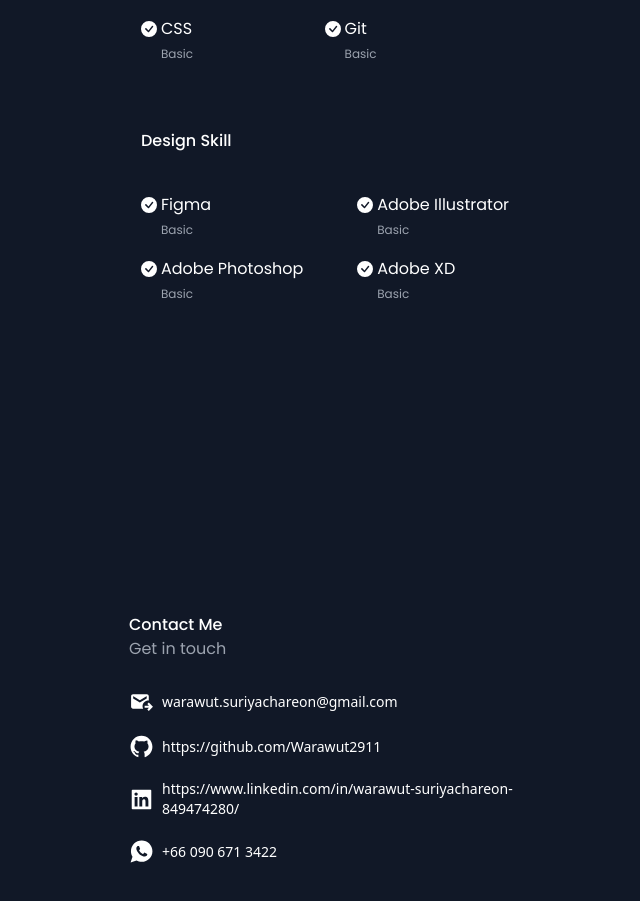
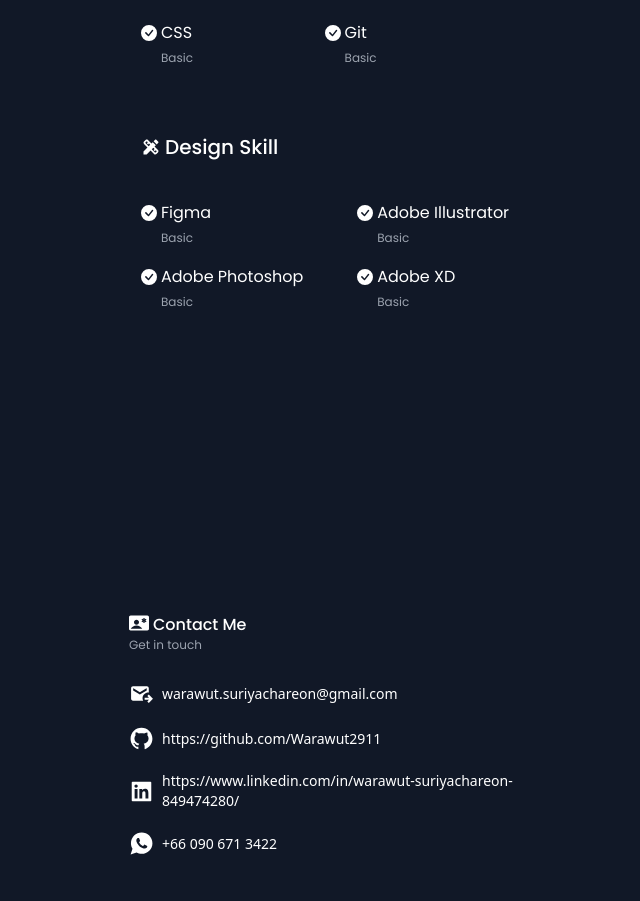
Before and after one commit to Warawut2911/Personal-Portfolio, a React (Create React App) app: page / in a window 1280 px wide. Shown: the part 2682-3583 px from the top of the page, without its empty margins (591-1231 px from the left). Built offline with nearby package versions, Linux system fonts and the light colour scheme.

Commit message:
fix responsive

```diff
--- a/src/App.js
+++ b/src/App.js
@@ -3,7 +3,7 @@
 
 function App() {
   return (
-    <div className="max-w-screen-2xl w-full">
+    <div className="max-w-screen-2xl ">
       <Navbar />
     </div>
   );
--- a/src/components/about/About.js
+++ b/src/components/about/About.js
@@ -20,7 +20,7 @@
 
   return (
     <section id="about" className="">
-      <div className="font-bodyFont h-full xl:h-[800px]">
+      <div className="font-bodyFont  h-[800px]">
         <p className="text-md leading-relaxed text-gray-400">
           I aspire to become a{" "}
           <span className="text-white no-underline hover:underline decoration-[#ff014f] underline-offset-[6px]">
--- a/src/components/contact/Contact.js
+++ b/src/components/contact/Contact.js
@@ -1,40 +1,75 @@
 import React from "react";
-import { MdOutgoingMail } from "react-icons/md";
+import { MdOutgoingMail, MdContactEmergency } from "react-icons/md";
 import { IoLogoWhatsapp } from "react-icons/io";
 import { AiFillGithub, AiFillLinkedin } from "react-icons/ai";
 
 const Contact = () => {
   return (
     <section id="contact" className="">
-      <div className="text-white h-full xl:h-[600px] ">
-        <p className="font-bodyFont  font-medium">Contact Me</p>
-        <p className="font-bodyFont text-gray-400">Get in touch</p>
+      <div className=" h-full xl:h-[800px]">
+        <p className="font-bodyFont  font-medium flex text-white gap-1">
+          <p className="text-white text-xl">
+            <MdContactEmergency />
+          </p>
+          Contact Me
+        </p>
+        <p className="font-bodyFont text-gray-400 text-xs">Get in touch</p>
         <div className="py-7 text-sm flex flex-row xl:flex-col gap-2 ">
           <div className="flex items-center gap-2 group hover:text-designColor mb-3">
-            <p>
+            <a href="mailto:warawut.suriyachareon@gmail.com">
               <MdOutgoingMail size={25} />
-            </p>
-            <p className="hidden xl:block">warawut.suriyachareon@gmail.com</p>
+            </a>
+            <a
+              className="hidden xl:block"
+              href="mailto:warawut.suriyachareon@gmail.com"
+            >
+              warawut.suriyachareon@gmail.com
+            </a>
           </div>
           <div className="flex items-center gap-2 group hover:text-designColor mb-3">
-            <p>
+            <a
+              href="https://github.com/Warawut2911"
+              target="_blank"
+              rel="noopener noreferrer"
+            >
               <AiFillGithub size={25} />
-            </p>
-            <p className="hidden xl:block">https://github.com/Warawut2911</p>
+            </a>
+            <a
+              href="https://github.com/Warawut2911"
+              target="_blank"
+              rel="noopener noreferrer"
+              className="hidden xl:block"
+            >
+              https://github.com/Warawut2911
+            </a>
           </div>
           <div className="flex items-center gap-2 group hover:text-designColor mb-3">
-            <p>
+            <a
+              href="https://www.linkedin.com/in/warawut-suriyachareon-849474280/"
+              target="_blank"
+              rel="noopener noreferrer"
+            >
               <AiFillLinkedin size={25} />
-            </p>
-            <p className="hidden xl:block">
+            </a>
+            <a
+              className="hidden xl:block"
+              href="https://www.linkedin.com/in/warawut-suriyachareon-849474280/"
+              target="_blank"
+              rel="noopener noreferrer"
+            >
               https://www.linkedin.com/in/warawut-suriyachareon-849474280/
-            </p>
+            </a>
           </div>
           <div className="flex items-center gap-2 group hover:text-designColor mb-3">
-            <p>
+            <a href="mailto:warawut.suriyachareon@gmail.com">
               <IoLogoWhatsapp size={25} />
-            </p>
-            <p className="hidden xl:block">+66 090 671 3422</p>
+            </a>
+            <a
+              href="mailto:warawut.suriyachareon@gmail.com"
+              className="hidden xl:block"
+            >
+              +66 090 671 3422
+            </a>
           </div>
         </div>
       </div>
--- a/src/components/experience/Experience.js
+++ b/src/components/experience/Experience.js
@@ -1,11 +1,17 @@
 import React from "react";
 import { FiArrowUpRight } from "react-icons/fi";
+import { BsPersonWorkspace } from "react-icons/bs";
 
 const Experience = () => {
   return (
     <section id="experience" className="">
       <div className="font-bodyFont h-full xl:h-[800px]">
-        <p className="xl:hidden text-xl my-5">Experience</p>
+        <p className="xl:hidden my-5 flex items-center gap-1 font-medium">
+          <p className="text-xl">
+            <BsPersonWorkspace />
+          </p>
+          Experience
+        </p>
         <div className="xl:flex group rounded-lg  hover:bg-white hover:bg-opacity-5 cursor-pointer p-3">
           <p className="font-bodyFont text-gray-300 text-md w-full">2 months</p>
           <div className=" text-gray-400 font-light">
--- a/src/components/project/Projects.js
+++ b/src/components/project/Projects.js
@@ -1,6 +1,7 @@
 import React from "react";
 import { FiArrowUpRight } from "react-icons/fi";
 import { AiOutlineLink } from "react-icons/ai";
+import { GoProjectRoadmap } from "react-icons/go";
 import faceverification from "../../assets/images/face-verification.png";
 import g1 from "../../assets/images/g1.png";
 
@@ -8,7 +9,12 @@
   return (
     <section id="projects" className="">
       <div className="font-bodyFont h-full xl:h-[800px]">
-        <p className="xl:hidden text-xl">Project</p>
+        <p className="xl:hidden  flex items-center gap-1 font-medium">
+          <p className="text-xl">
+            <GoProjectRoadmap />
+          </p>
+          Project
+        </p>
         {/* project1 */}
         <div className="xl:flex group rounded-lg p-3 hover:bg-white hover:bg-opacity-5 cursor-pointer">
           <p className="w-full mt-7">
--- a/src/components/skill/Skill.js
+++ b/src/components/skill/Skill.js
@@ -1,5 +1,7 @@
 import React from "react";
 import { BsFillCheckCircleFill } from "react-icons/bs";
+import { CgWebsite } from "react-icons/cg";
+import { MdDesignServices } from "react-icons/md";
 
 const Skill = () => {
   return (
@@ -7,7 +9,12 @@
       <div className="font-bodyFont h-full xl:h-[800px]">
         <div className="group rounded-lg p-3 hover:bg-white hover:bg-opacity-5 cursor-pointer">
           <div className="mb-10 group-hover:text-designColor">
-            <span className="font-medium font-bodyFont">Front-End Skill</span>
+            <span className="font-medium font-bodyFont flex gap-1 items-center text-xl">
+              <span>
+                <CgWebsite />
+              </span>
+              Front-End Skill
+            </span>
           </div>
           <div className="grid grid-rows-3 grid-flow-col gap-4">
             <div className="">
@@ -69,7 +76,12 @@
 
         <div className="mt-10 group rounded-lg p-3 hover:bg-white hover:bg-opacity-5 cursor-pointer ">
           <div className="mb-10 group-hover:text-designColor">
-            <span className="font-medium font-bodyFont">Design Skill</span>
+            <span className="font-medium font-bodyFont flex gap-1 items-center text-xl">
+              <span>
+                <MdDesignServices />
+              </span>
+              Design Skill
+            </span>
           </div>
           <div className="grid grid-rows-2 grid-flow-col gap-4 ">
             <div className="">
```
